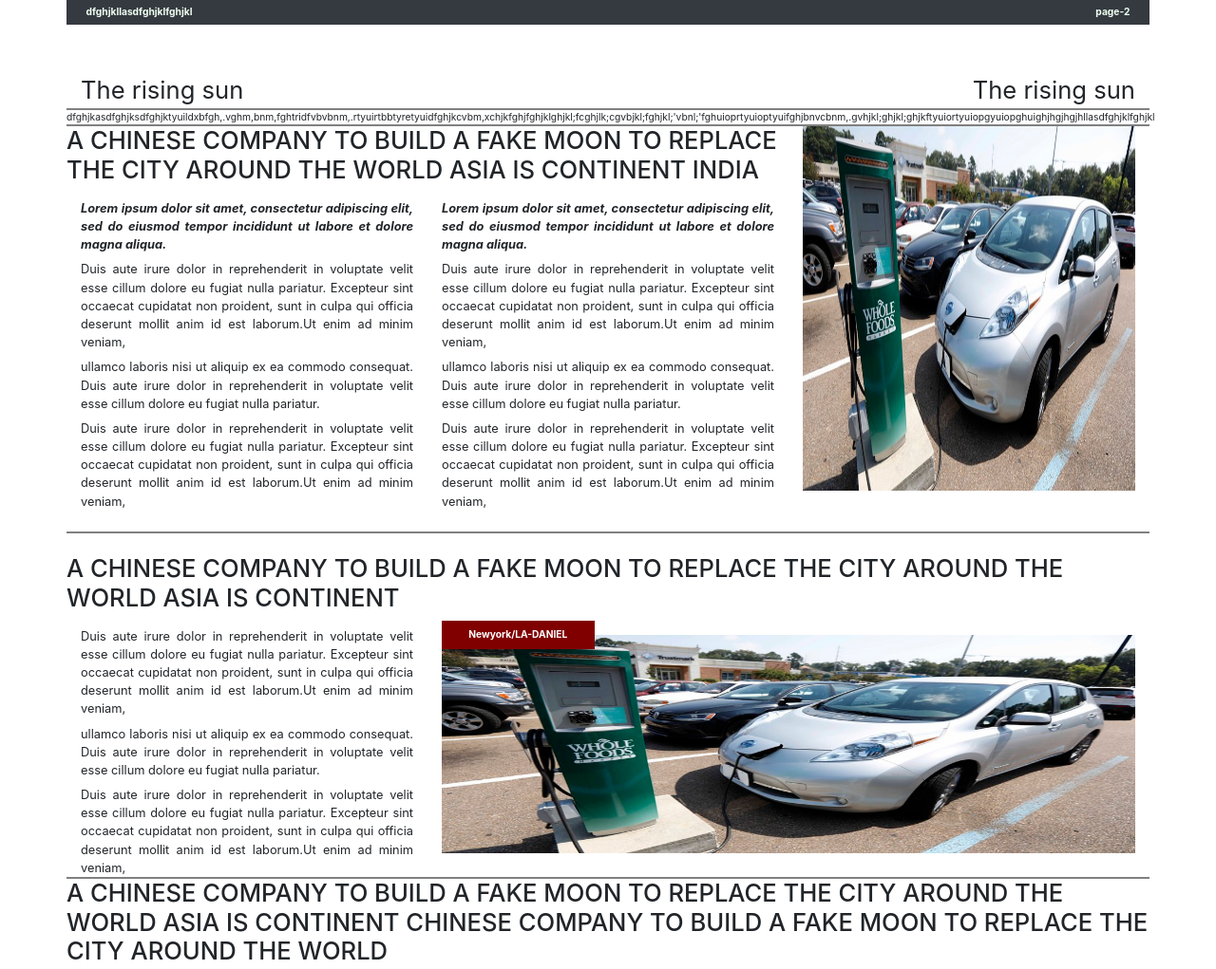
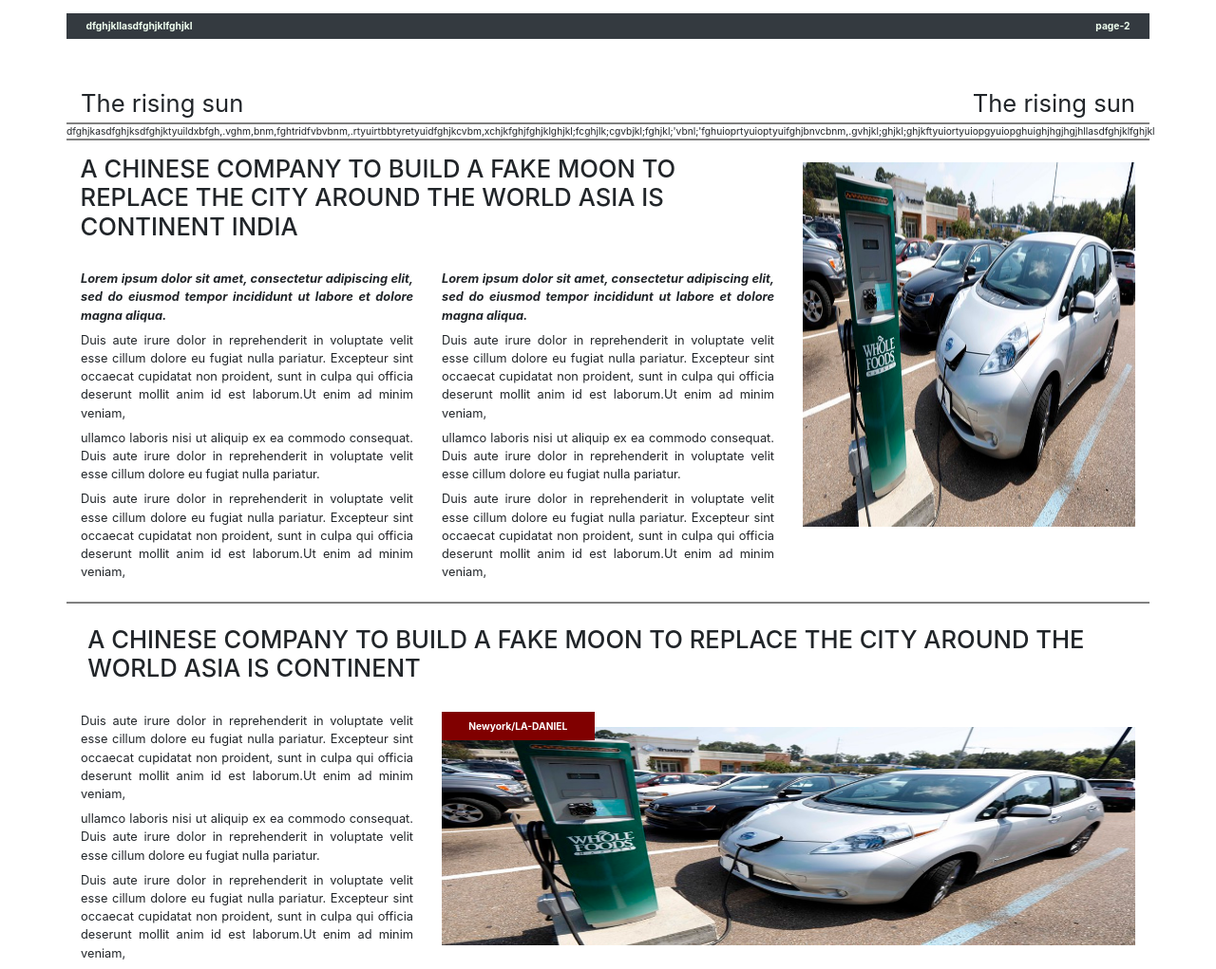
Before and after one commit to saurabh2297/guvibootcamptask, a plain HTML site: page week4/newspaper/index.html in a window 1280 px wide. Shown: the part 2680-3701 px from the top of the page at 95% size. Drawn offline with nearby package versions, Linux system fonts and the light colour scheme.

Commit message:
Update index.html

```diff
--- a/week4/newspaper/index.html
+++ b/week4/newspaper/index.html
@@ -9,6 +9,7 @@
     <link rel="stylesheet" href="https://stackpath.bootstrapcdn.com/bootstrap/4.5.2/css/bootstrap.min.css" integrity="sha384-JcKb8q3iqJ61gNV9KGb8thSsNjpSL0n8PARn9HuZOnIxN0hoP+VmmDGMN5t9UJ0Z" crossorigin="anonymous">
 
     <link rel="stylesheet" href="style.css">
+    <link rel="icon" type="image/png" href="brand.png"/>
 
     <title>Newspaper</title>
   </head>
@@ -93,7 +94,7 @@
                         <section class="crd"> Lorem ipsum dolor sit amet, consectetur adipiscing elit, sed do eiusmod tempor incididunt ut labore et dolore magna aliqua.Ut enim ad minim veniam,</section>
                     </div>
                 </div>
-                <div class="row ">
+                <div class="row padtop ">
                     <div class="col">
                     <h5>TEN BOOKS TO CHECK OUT THIS AUTUMN</h5>
                         <img src="news4.jpg" class="img-fluid img-thumbnail n4">
@@ -271,7 +272,7 @@
 
         <div class="row padbottom">
             <div class="col-8">
-                <div class="row">
+                <div class="row news">
                     <h5>A CHINESE COMPANY TO BUILD A FAKE MOON TO REPLACE THE CITY AROUND THE WORLD ASIA IS CONTINENT INDIA</h5>
                 </div>
                 <div class="row">
@@ -305,19 +306,19 @@
                 </div>
                 </div>
             </div>
-            <div class="col-4">
+            <div class="col-4 padtop">
                 <img src="news1.jpg" class="img-fluid mx-auto p3img">
             </div>
         </div>
 
-        <div class="row bord_top padtop">
+        <div class="row bord_top padbottom">
             <div class="col-12">
-                <div class="row">
+                <div class="row news">
                     <h5>A CHINESE COMPANY TO BUILD A FAKE MOON TO REPLACE THE CITY AROUND THE WORLD ASIA IS CONTINENT</h5>
                 </div>
                 <div class="row">
                 <div class="col-4">
-                    <section class="crd padtop">
+                    <section class="crd">
                         Duis aute irure dolor in reprehenderit in voluptate velit esse cillum dolore eu fugiat nulla pariatur. Excepteur sint occaecat cupidatat non proident, sunt in culpa qui officia deserunt mollit anim id est laborum.Ut enim ad minim veniam,
                     </section>
                     <section class="crd padtop">
@@ -337,7 +338,7 @@
 
         <div class="row bord_top">
             <div class="col-12">
-                <div class="row">
+                <div class="row news">
                     <h5>A CHINESE COMPANY TO BUILD A FAKE MOON TO REPLACE THE CITY AROUND THE WORLD ASIA IS CONTINENT CHINESE COMPANY TO BUILD A FAKE MOON TO REPLACE THE CITY AROUND THE WORLD</h5>
                 </div>
                 <div class="row">
```
